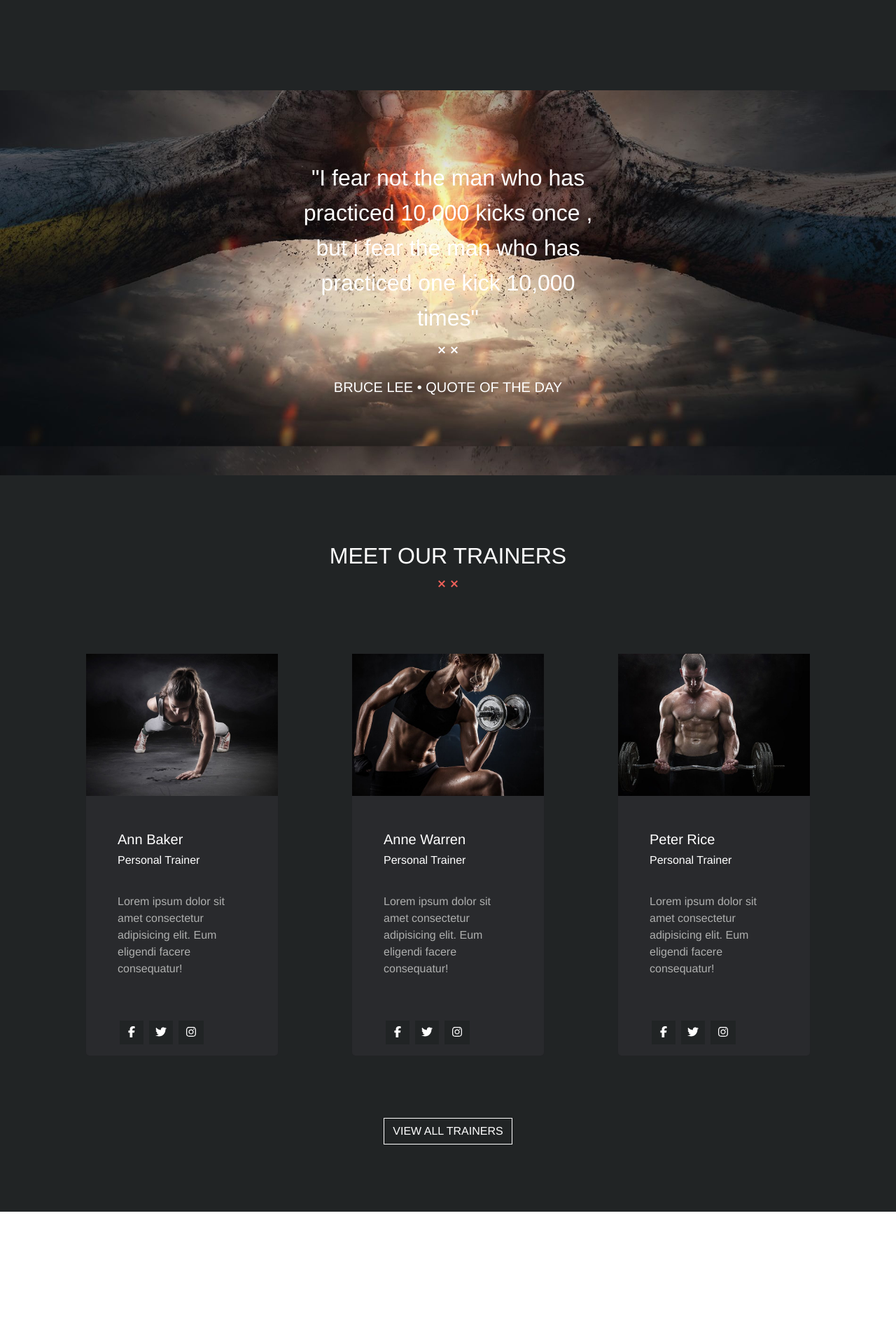
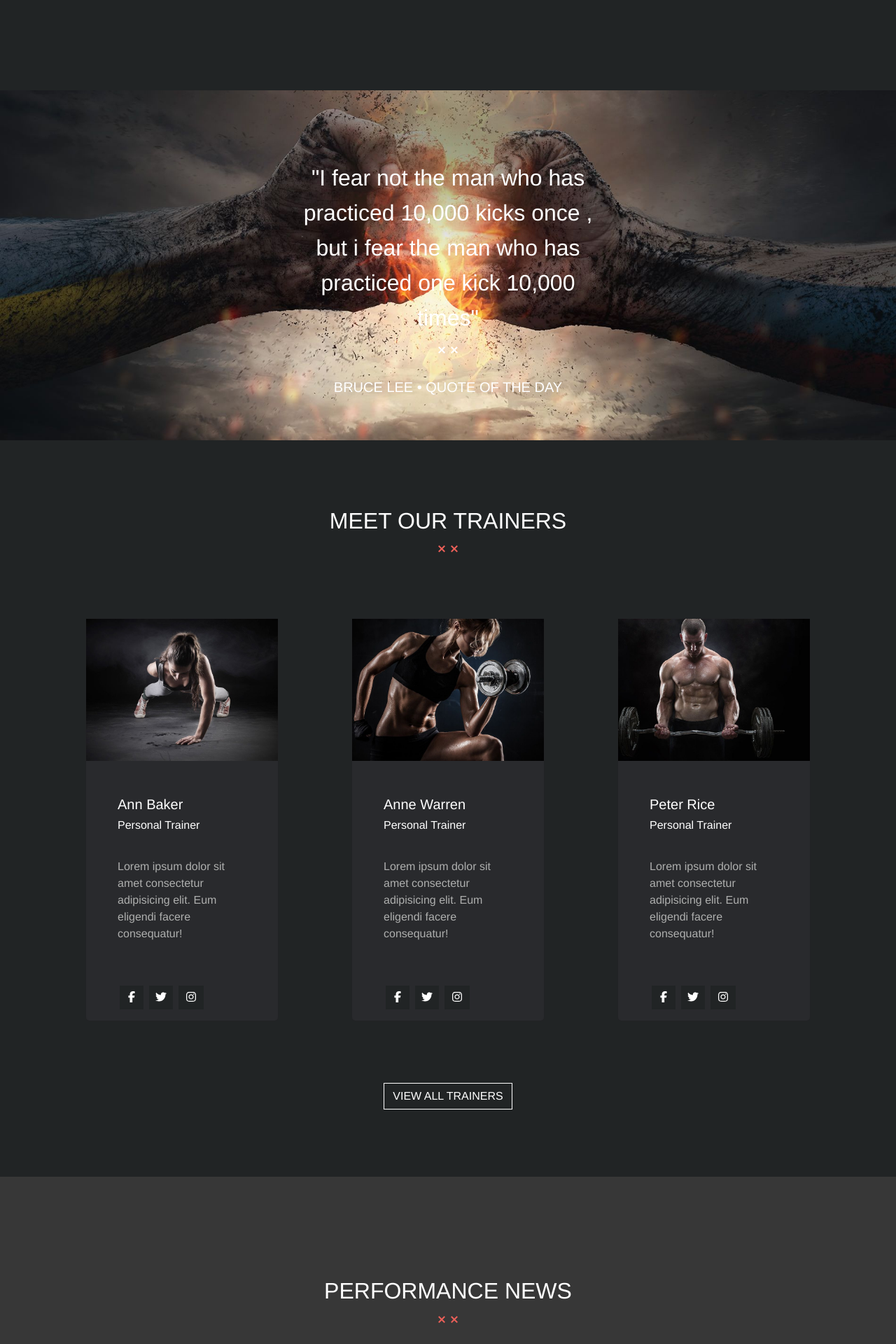
Before and after one commit to grada92/proj-html-vuejs, a Vue app: page / in a window 1280 px wide. Shown: the part 3420-5340 px from the top of the page at 70% size. Before the commit the page ends 5151 px from the top, so only its background shows below. Built offline with nearby package versions, Linux system fonts and the light colour scheme.

Commit message:
start NewsComponent

```diff
--- a/src/components/GymComponent.vue
+++ b/src/components/GymComponent.vue
@@ -91,8 +91,8 @@ name: 'GymComponent'
 }
 .box-img {
   background-image: url(@/assets/images/home-testimonial-bg.jpg);
-  height: 550px;
+  height: 500px;
   background-size: cover;
-  background-position: 0px -300px;
+  background-position: 0px -200px;
 }
 </style>
--- a/src/components/NewsComponent.vue
+++ b/src/components/NewsComponent.vue
@@ -1,5 +1,30 @@
 <template>
-  <div></div>
+  <div class="box-news py-5">
+
+    <div class="container-md py-5">
+
+      <div class="text-center text-white py-5">
+          <h2>PERFORMANCE NEWS</h2>
+          <img src="@/assets/images/divider-xx-red.png" alt="">
+        <div class="row">
+
+          <div class="col-12">
+
+
+          </div>
+
+
+        </div>
+
+
+      </div>
+
+
+    </div>
+
+
+  </div>
+
 </template>
 
 <script>
@@ -8,6 +33,8 @@ name : 'NewsComponent'
 }
 </script>
 
-<style>
-
+<style lang="scss" scoped>
+.box-news {
+  background-color: #373737;
+}
 </style>
```
